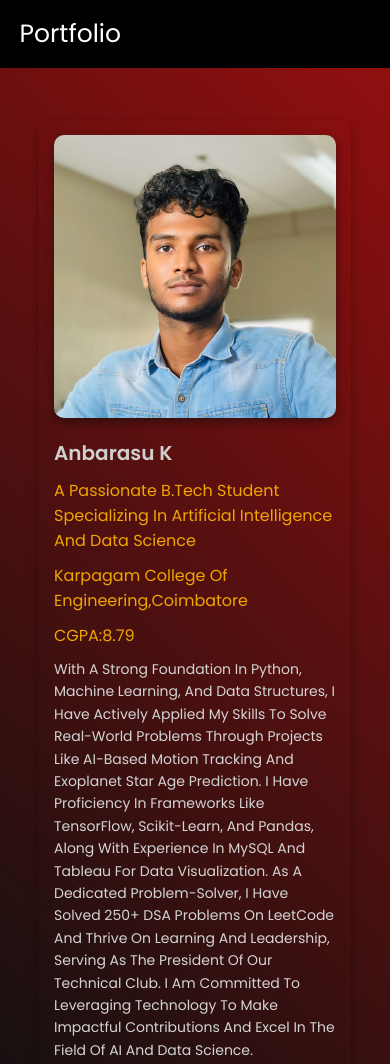
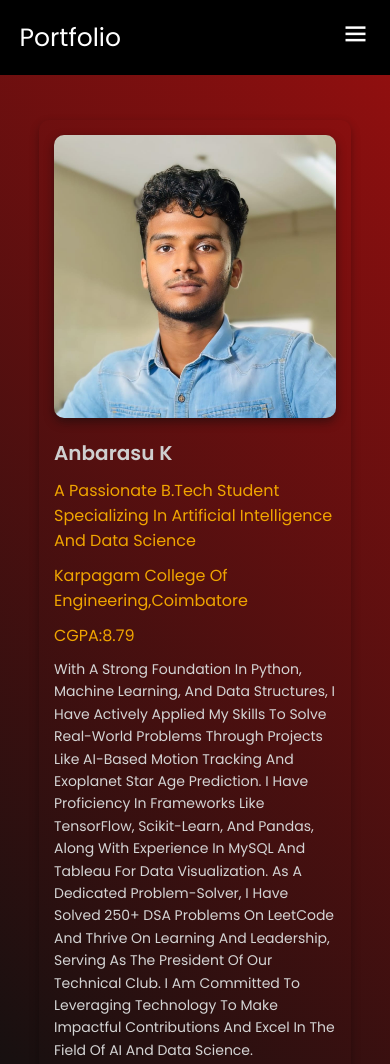
Before and after one commit to ANBARASU82/anbu_portfolio, a plain HTML site: page about.html in a window 390 px wide. Shown: the top 1064 px of the page. Drawn offline with nearby package versions, Linux system fonts and the light colour scheme.

Commit message:
Update about.html

```diff
--- a/about.html
+++ b/about.html
@@ -16,6 +16,9 @@
 <body>
     <header class="header">
         <a href="#" class="logo">Portfolio</a>
+         <div class="menu-toggle" onclick="toggleMenu()">
+                <i class='bx bx-menu'></i>
+            </div>
         <nav class="navbar">
             <a href="index.html" style="--i:1;" class="active">Home</a>
             <a href="about.html" style="--i:2;">About</a>
```
